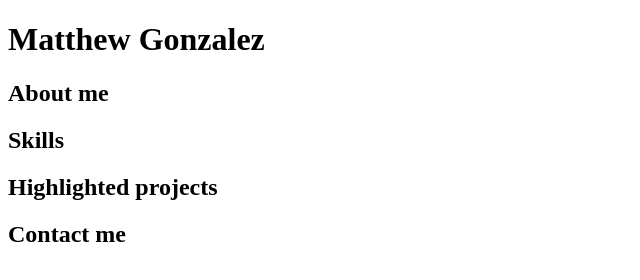
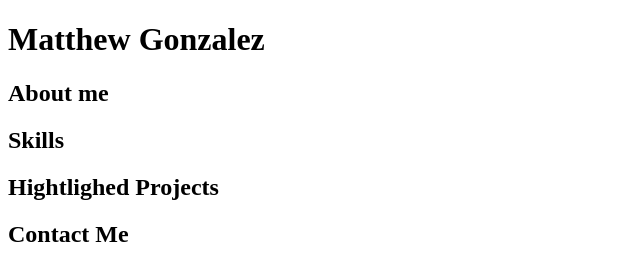
Before and after one commit to CMGonzalez02/CMGonzalez02.github.io, a plain HTML site: page index.html in a window 1280 px wide. Shown: the full height of the page, 0-640 px from the left. Drawn offline with Linux system fonts and the light colour scheme.

Commit message:
Catching Up in 190
Started the CSS code

```diff
--- a/index.html
+++ b/index.html
@@ -5,10 +5,11 @@
     </headd>
     <body>
         <h1>Matthew Gonzalez</h1>
-        <div class="about"><h2>About me</h2></div>
-        <div class="skills"><h2>Skills</h2></div>
-        <div class="projects"><h2>Highlighted projects</h2></div>
-        <div class="contact"><h2>Contact me</h2></div>
+
+        <div class ="about"><h2>About me</h2></div>
+        <div class ="skills"><h2>Skills</h2></div>
+        <div class ="projects"><h2>Hightlighed Projects</h2></div>
+        <div class="contact"><h2>Contact Me</h2></div>
 
     </body>
 </html>
```
Also changed, not shown: styles/styles.css (added, +9 -0 lines), files/empty.txt (added), images/empty.txt (added).
